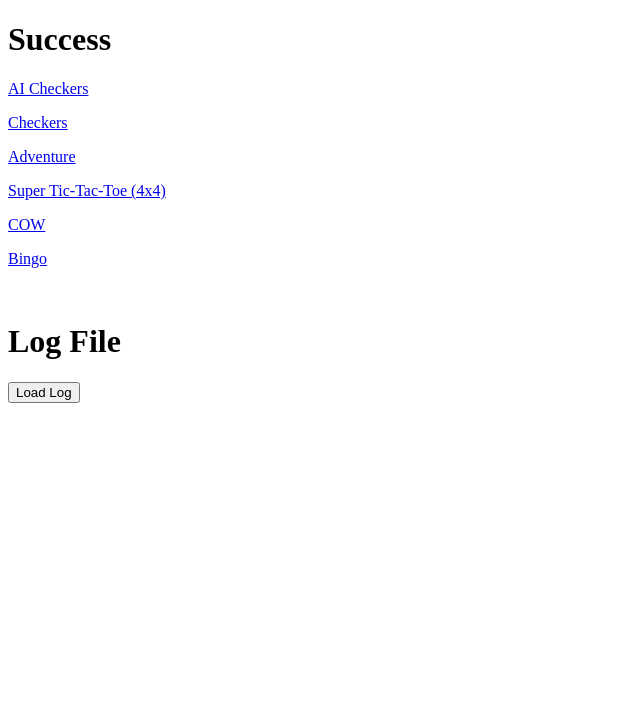
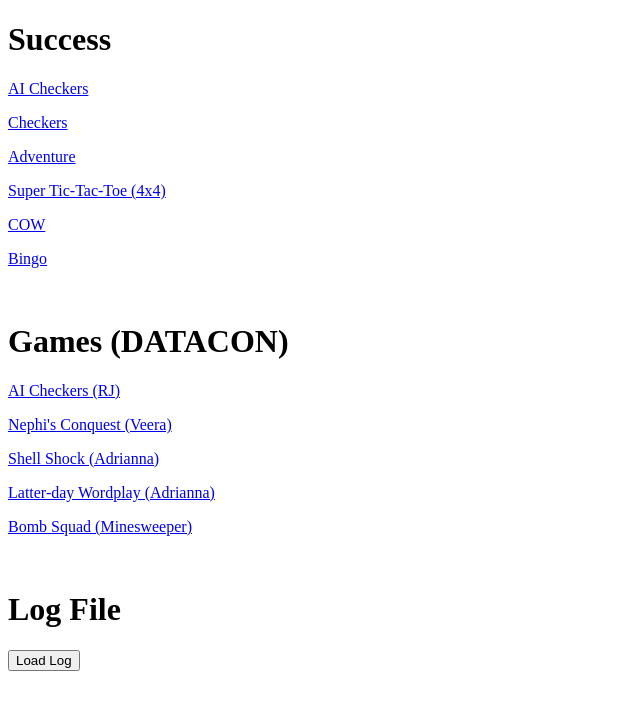
Before and after one commit to RJBrower/RJBrower.github.io, a plain HTML site: page index.html in a window 1280 px wide. Shown: the whole page, without its empty margins (0-640 px from the left). Drawn offline with Linux system fonts and the light colour scheme.

Commit message:
Update index.html

```diff
--- a/index.html
+++ b/index.html
@@ -25,6 +25,13 @@
     <p><a href="cow">COW</a></p>
     <p><a href="bingo">Bingo</a></p>
     <br>
+    <h1>Games (DATACON)</h1>
+    <p><a href="https://9000-firebase-studio-1748971203242.cluster-76blnmxvvzdpat4inoxk5tmzik.cloudworkstations.dev">AI Checkers (RJ)</a></p>
+    <p><a href="https://9000-firebase-studio-1751388196496.cluster-lqnxvk7thvfw4wbonsercicksm.cloudworkstations.dev/">Nephi's Conquest (Veera)</a></p>
+    <p><a href="https://9000-firebase-studio-1750258233309.cluster-pgviq6mvsncnqxx6kr7pbz65v6.cloudworkstations.dev">Shell Shock (Adrianna)</a></p>
+    <p><a href="https://9000-firebase-studio-1749742636015.cluster-ux5mmlia3zhhask7riihruxydo.cloudworkstations.dev">Latter-day Wordplay (Adrianna)</a></p>
+    <p><a href="https://9000-firebase-studio-1748972853925.cluster-hf4yr35cmnbd4vhbxvfvc6cp5q.cloudworkstations.dev">Bomb Squad (Minesweeper)</a></p>
+    <br>
     <h1>Log File</h1>
     <div id="content"><button onclick="loadTextFile()">Load Log</button></div>
 </body>
```
